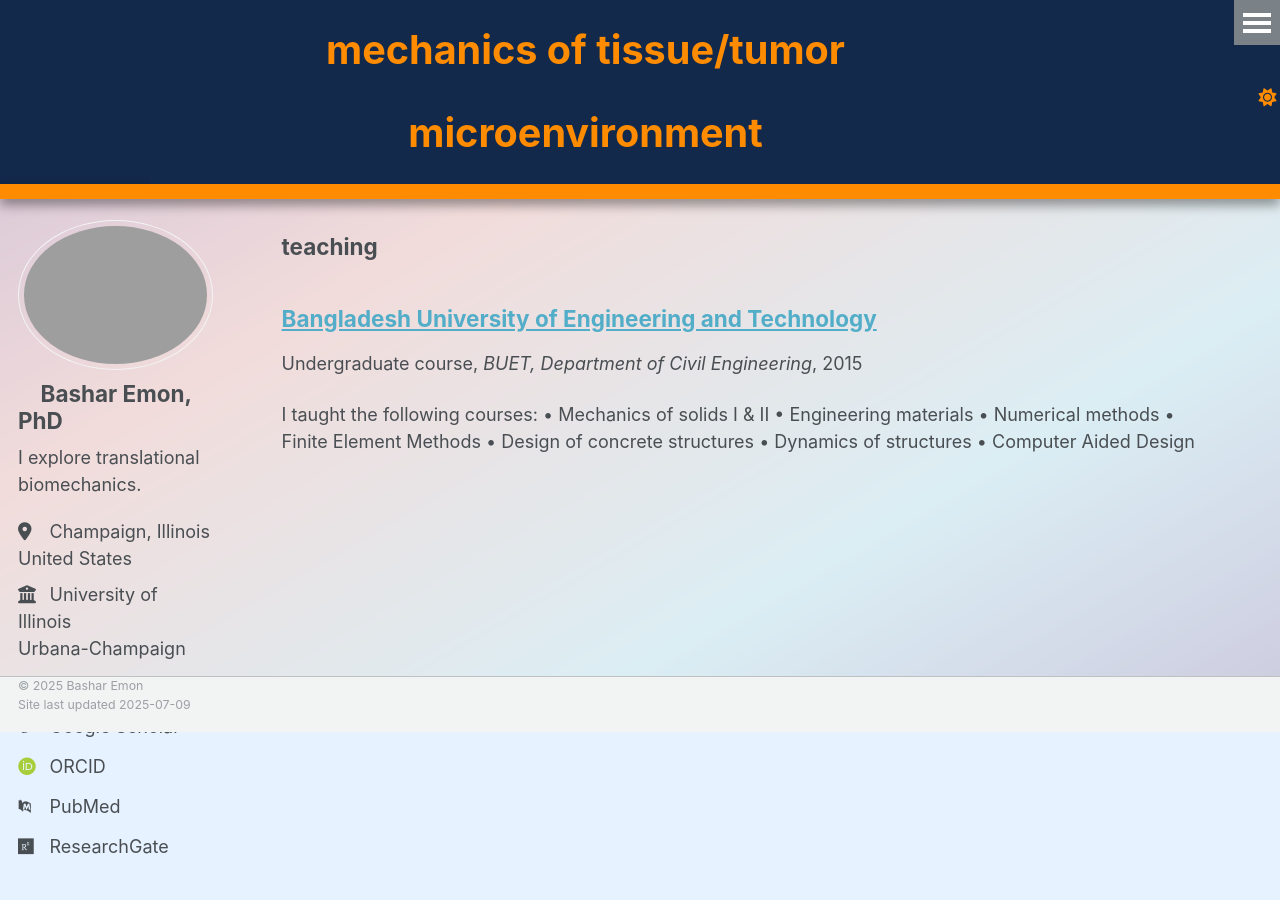
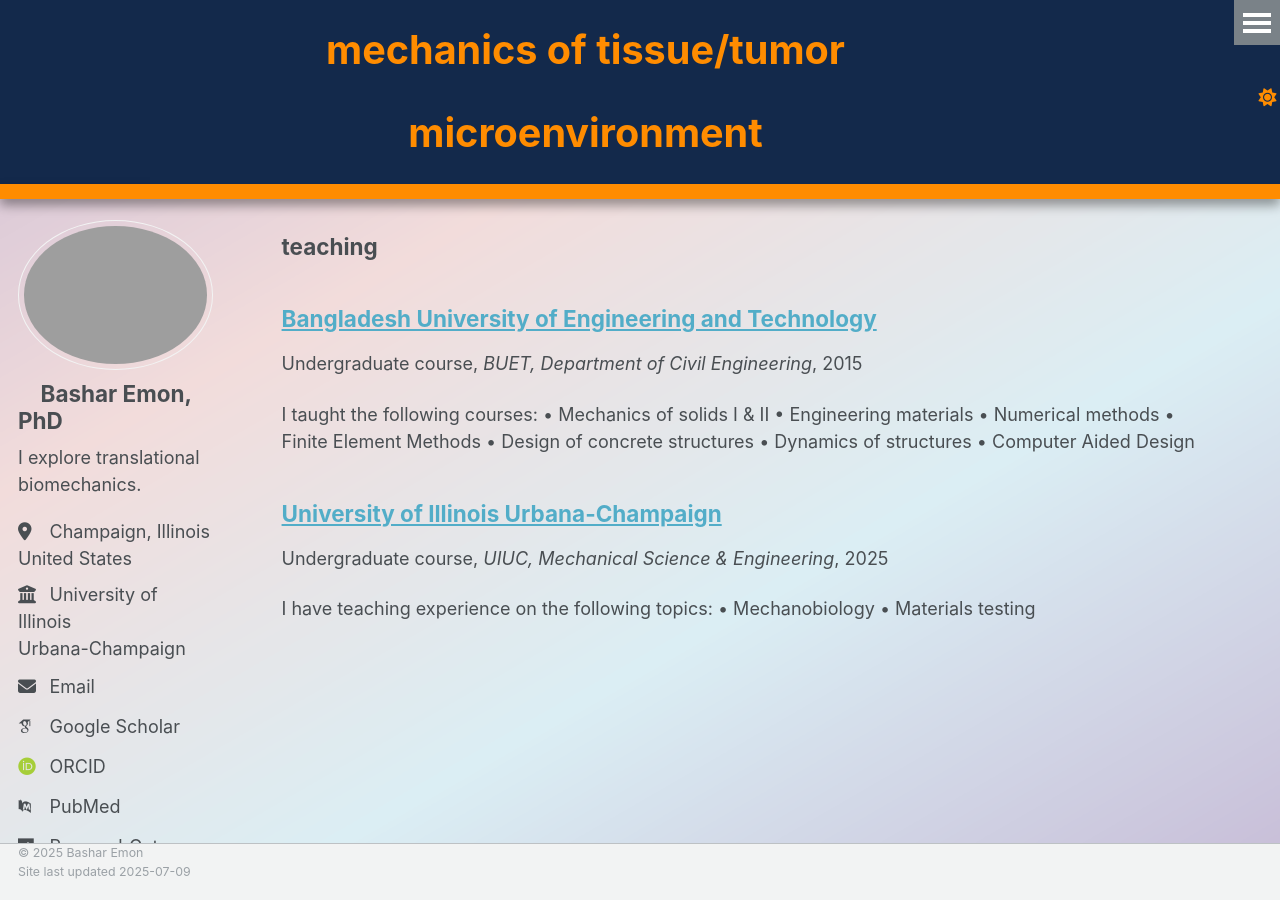
Before and after one commit to BasharEmon/BasharEmon.github.io, a Jekyll site: the page built from _pages/sitemap.md, in a window 1280 px wide and 900 px high, scrolled down 14445 px. Built offline with Jekyll 4.4.1, drawn with Linux system fonts in a browser that asks for light colours; some web fonts are replaced; a file with an impossible date is left out.

Commit message:
Update UIUC.md

```diff
--- a/_teaching/UIUC.md
+++ b/_teaching/UIUC.md
@@ -4,7 +4,7 @@ collection: teaching
 type: "Undergraduate course"
 permalink: /teaching/UIUC
 venue: "UIUC, Mechanical Science & Engineering"
-date:
+date: 2025-06-01
 location: "Urbana, USA"
 ---
 I have teaching experience on the following topics:
```
